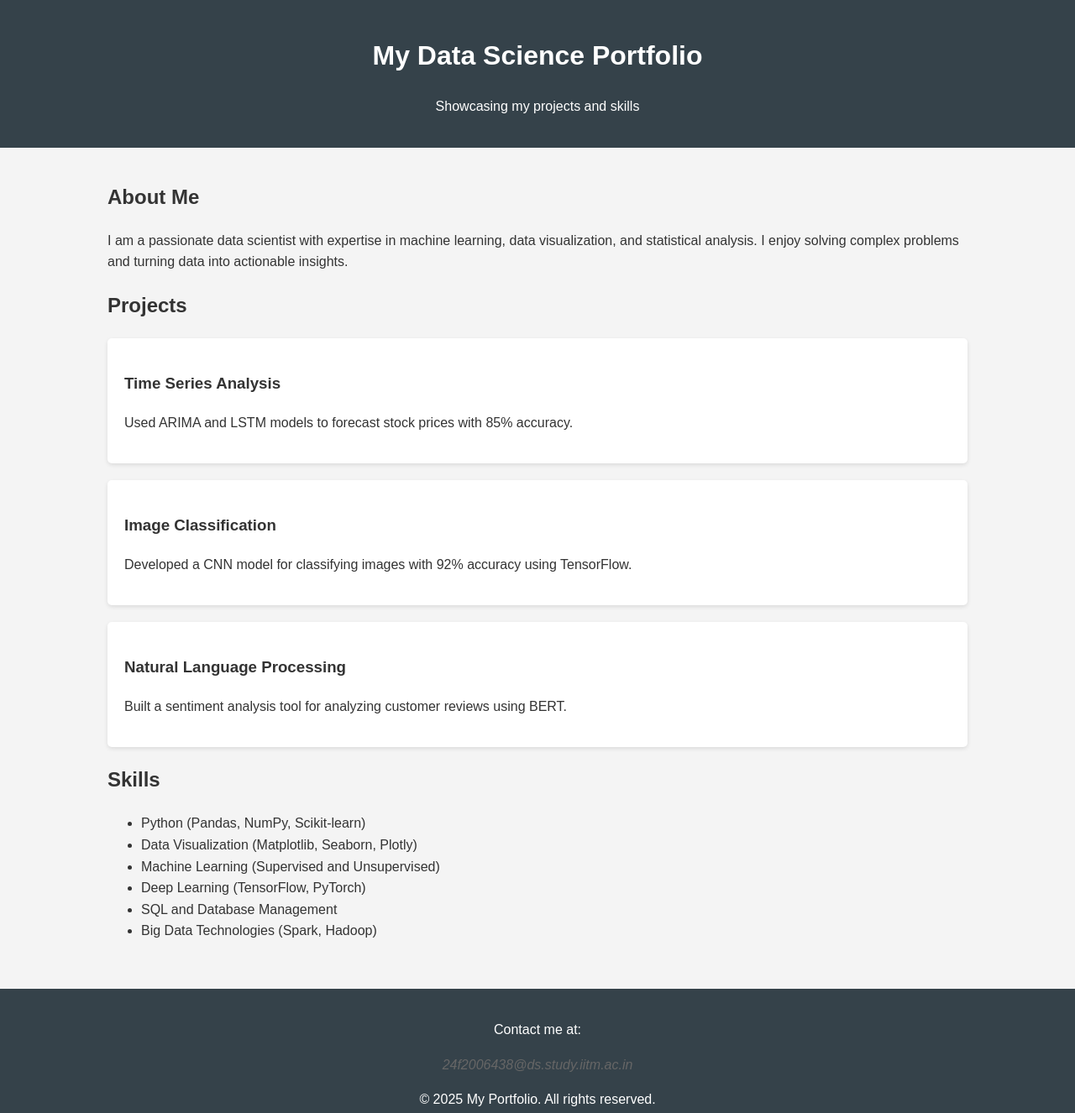
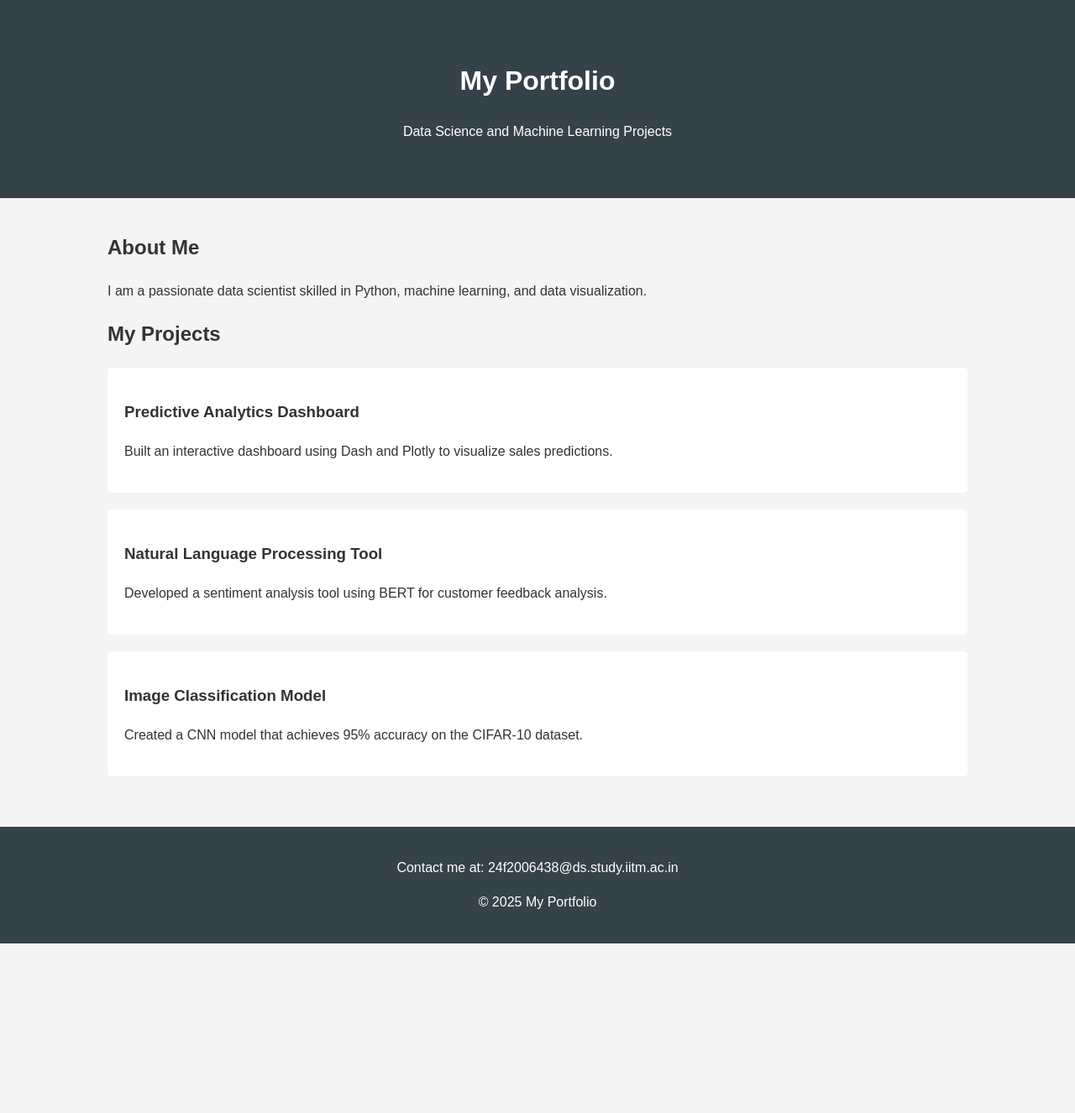
Before and after one commit to algsoch/my-portfolio-page, a plain HTML site: page index.html in a window 1280 px wide. Shown: the whole page at 84% size. After the commit the page ends 1124 px from the top, so only its background shows below. Drawn offline with Linux system fonts and the light colour scheme.

Commit message:
Update portfolio page

```diff
--- a/index.html
+++ b/index.html
@@ -7,17 +7,11 @@
     <style>
         body {
             font-family: Arial, sans-serif;
-            line-height: 1.6;
             margin: 0;
             padding: 0;
+            background-color: #f4f4f4;
             color: #333;
-            background-color: #f4f4f4;
-        }
-        header {
-            background-color: #35424a;
-            color: white;
-            padding: 20px;
-            text-align: center;
+            line-height: 1.6;
         }
         .container {
             width: 80%;
@@ -25,77 +19,60 @@
             overflow: hidden;
             padding: 20px;
         }
+        header {
+            background: #35424a;
+            color: white;
+            padding: 30px;
+            text-align: center;
+        }
         .project {
-            background: #fff;
+            margin: 20px 0;
             padding: 20px;
-            margin-bottom: 20px;
+            background: white;
             border-radius: 5px;
-            box-shadow: 0 2px 5px rgba(0,0,0,0.1);
         }
         footer {
-            background-color: #35424a;
+            background: #35424a;
             color: white;
             text-align: center;
             padding: 20px;
             margin-top: 20px;
         }
-        .email {
-            color: #666;
-            font-style: italic;
-        }
     </style>
 </head>
 <body>
     <header>
-        <h1>My Data Science Portfolio</h1>
-        <p>Showcasing my projects and skills</p>
+        <div class="container">
+            <h1>My Portfolio</h1>
+            <p>Data Science and Machine Learning Projects</p>
+        </div>
     </header>
 
     <div class="container">
         <h2>About Me</h2>
-        <p>
-            I am a passionate data scientist with expertise in machine learning, data visualization,
-            and statistical analysis. I enjoy solving complex problems and turning data into actionable insights.
-        </p>
+        <p>I am a passionate data scientist skilled in Python, machine learning, and data visualization.</p>
 
-        <h2>Projects</h2>
+        <h2>My Projects</h2>
 
         <div class="project">
-            <h3>Time Series Analysis</h3>
-            <p>
-                Used ARIMA and LSTM models to forecast stock prices with 85% accuracy.
-            </p>
+            <h3>Predictive Analytics Dashboard</h3>
+            <p>Built an interactive dashboard using Dash and Plotly to visualize sales predictions.</p>
         </div>
 
         <div class="project">
-            <h3>Image Classification</h3>
-            <p>
-                Developed a CNN model for classifying images with 92% accuracy using TensorFlow.
-            </p>
+            <h3>Natural Language Processing Tool</h3>
+            <p>Developed a sentiment analysis tool using BERT for customer feedback analysis.</p>
         </div>
 
         <div class="project">
-            <h3>Natural Language Processing</h3>
-            <p>
-                Built a sentiment analysis tool for analyzing customer reviews using BERT.
-            </p>
+            <h3>Image Classification Model</h3>
+            <p>Created a CNN model that achieves 95% accuracy on the CIFAR-10 dataset.</p>
         </div>
-
-        <h2>Skills</h2>
-        <ul>
-            <li>Python (Pandas, NumPy, Scikit-learn)</li>
-            <li>Data Visualization (Matplotlib, Seaborn, Plotly)</li>
-            <li>Machine Learning (Supervised and Unsupervised)</li>
-            <li>Deep Learning (TensorFlow, PyTorch)</li>
-            <li>SQL and Database Management</li>
-            <li>Big Data Technologies (Spark, Hadoop)</li>
-        </ul>
     </div>
 
     <footer>
-        <p>Contact me at: </p>
-        <p class="email"><!--email_off-->24f2006438@ds.study.iitm.ac.in<!--/email_off--></p>
-        <p>&copy; 2025 My Portfolio. All rights reserved.</p>
+        <p>Contact me at: <!--email_off-->24f2006438@ds.study.iitm.ac.in<!--/email_off--></p>
+        <p>&copy; 2025 My Portfolio</p>
     </footer>
 </body>
 </html>
```
